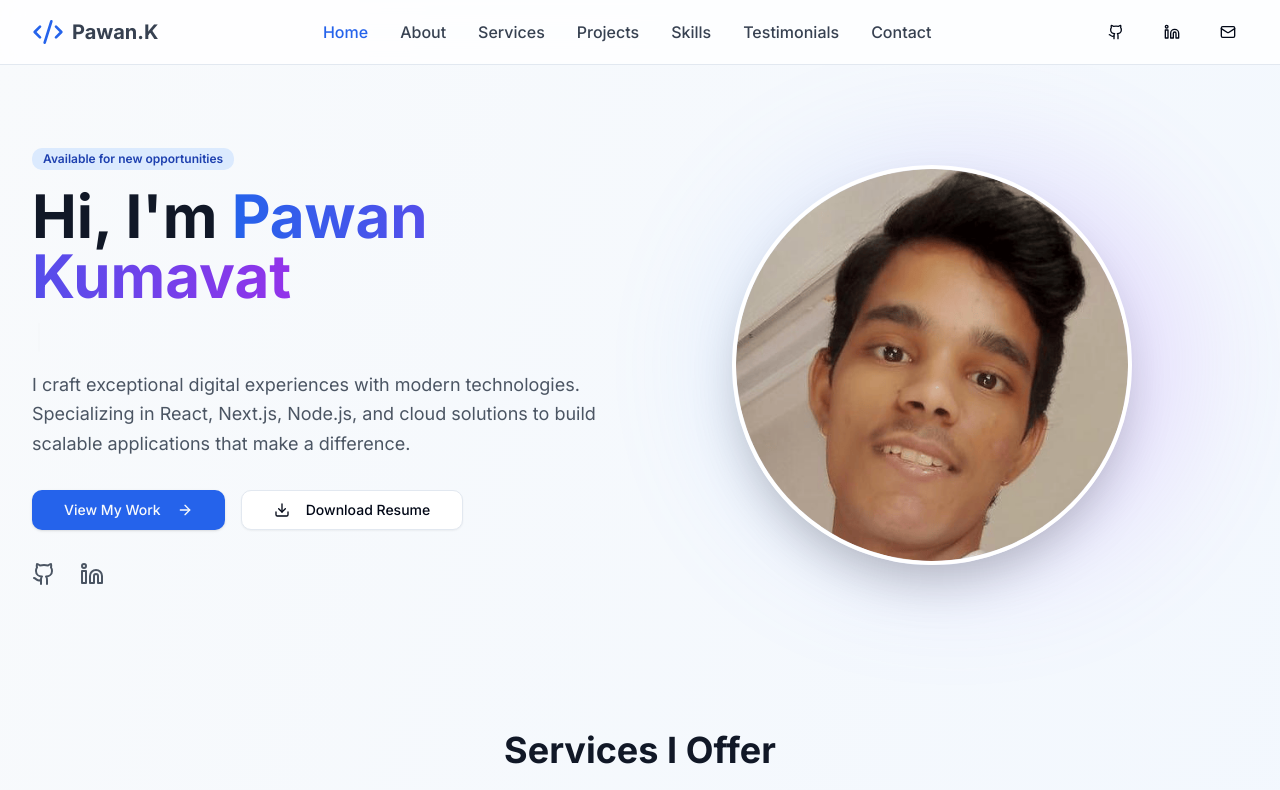
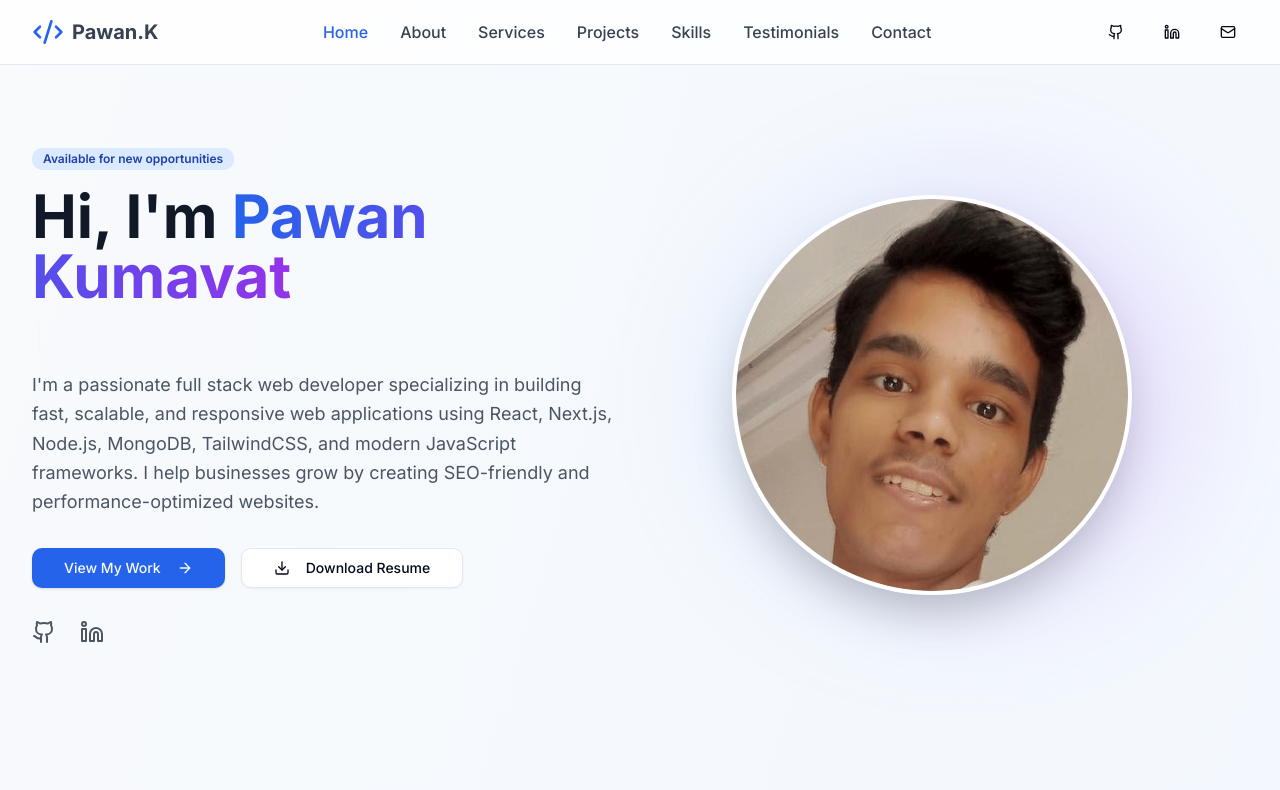
Before and after one commit to pawantech12/pawan-kumavat, a Next.js app: page / in a window 1280 px wide. Shown: the top 790 px of the page. Built offline with nearby package versions, Linux system fonts and the light colour scheme.

Commit message:
added one project

```diff
--- a/src/components/hero-section.jsx
+++ b/src/components/hero-section.jsx
@@ -47,9 +47,11 @@ export default function HeroSection() {
               />
             </h2>
             <p className="text-lg text-gray-600 leading-relaxed max-w-2xl">
-              I craft exceptional digital experiences with modern technologies.
-              Specializing in React, Next.js, Node.js, and cloud solutions to
-              build scalable applications that make a difference.
+              I&apos;m a passionate full stack web developer specializing in
+              building fast, scalable, and responsive web applications using
+              React, Next.js, Node.js, MongoDB, TailwindCSS, and modern
+              JavaScript frameworks. I help businesses grow by creating
+              SEO-friendly and performance-optimized websites.
             </p>
           </div>
 
```
